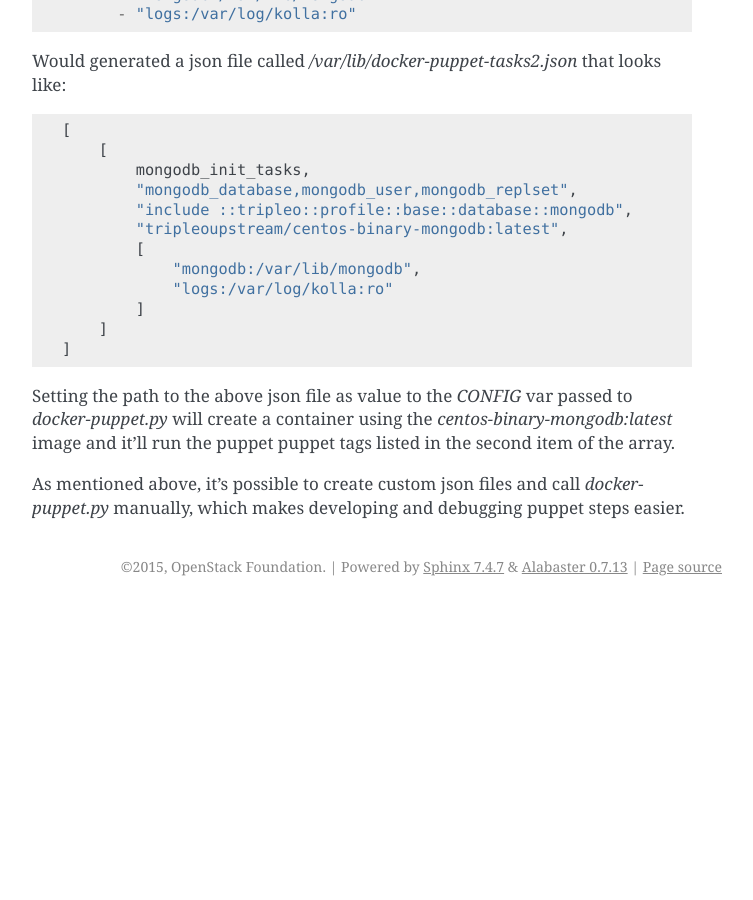
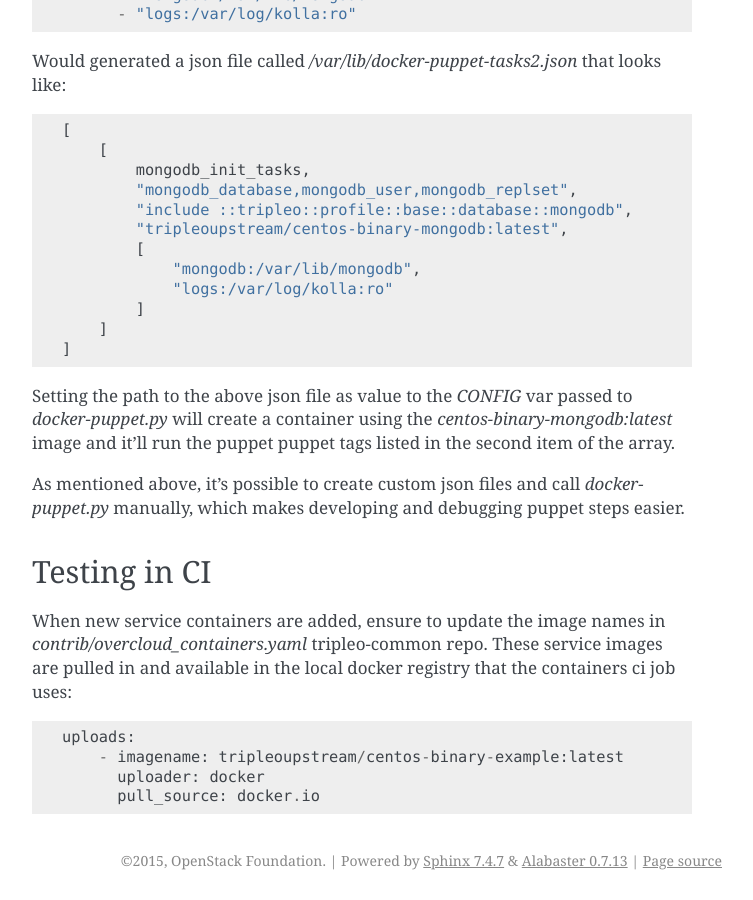
Before and after one commit to openstack-archive/tripleo-docs, a Sphinx documentation site: the page built from doc/source/containers_deployment/tips_tricks.rst, in a window 1280 px wide and 900 px high, scrolled down 2179 px. Shown: the whole window, without its empty margins (388-1141 px from the left). Built offline with Sphinx 7.4.7, drawn with Linux system fonts in a browser that asks for light colours; before the commit the page ends 2785 px from its top, so only the background shows below that.

Commit message:
Add note to update new docker images for ci
These are used to build the local docker registry used by
container ci job.

Change-Id: I00cb112daf85d00897e65b559bfe6560e710b2df

```diff
--- a/doc/source/containers_deployment/tips_tricks.rst
+++ b/doc/source/containers_deployment/tips_tricks.rst
@@ -122,3 +122,17 @@ in the second item of the array.
 As mentioned above, it's possible to create custom json files and call
 `docker-puppet.py` manually, which makes developing and debugging puppet steps
 easier.
+
+
+Testing in CI
+-------------
+
+When new service containers are added, ensure to update the image names in
+`contrib/overcloud_containers.yaml` tripleo-common repo. These service
+images are pulled in and available in the local docker registry that the
+containers ci job uses::
+
+    uploads:
+        - imagename: tripleoupstream/centos-binary-example:latest
+          uploader: docker
+          pull_source: docker.io
```
